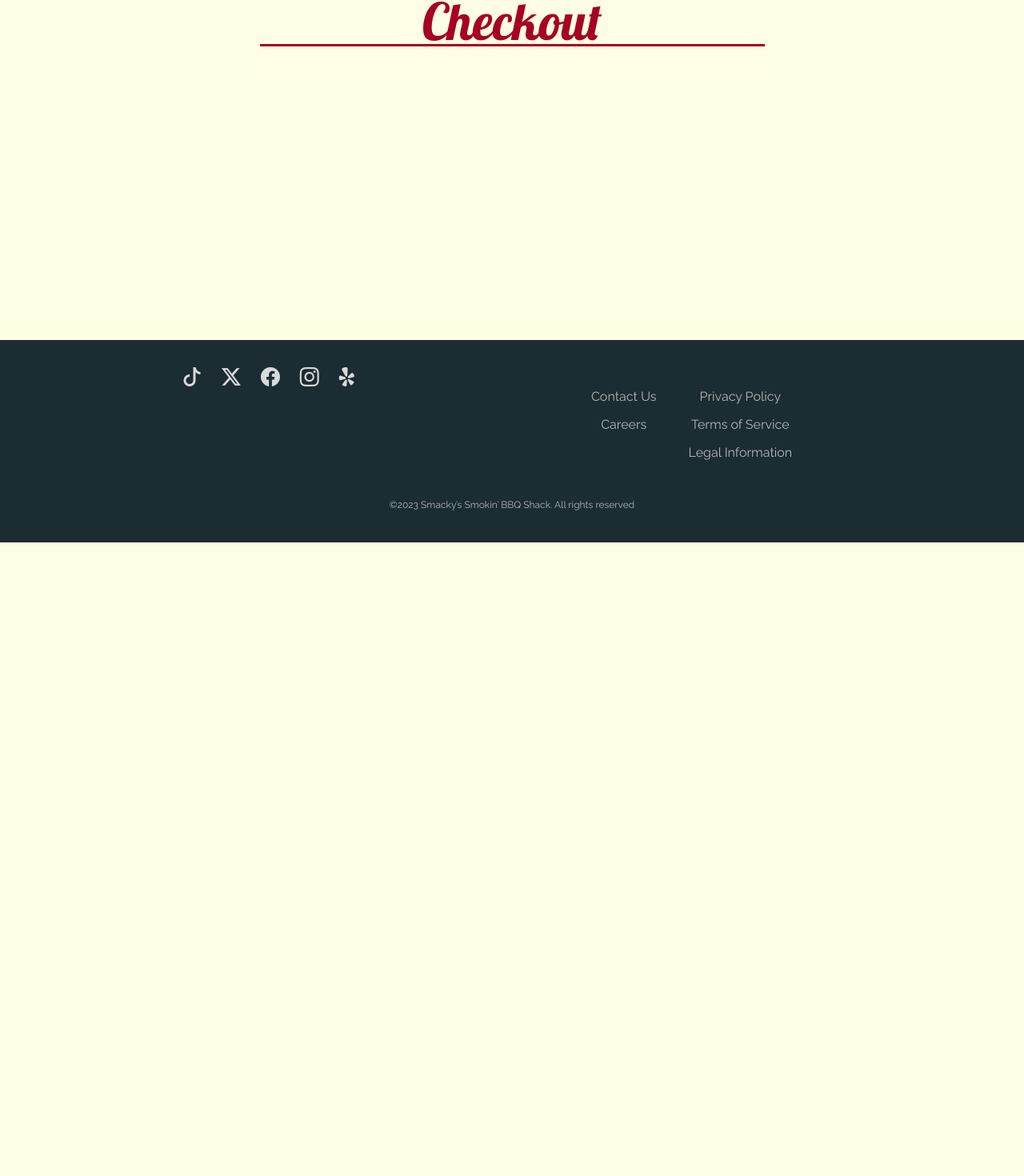
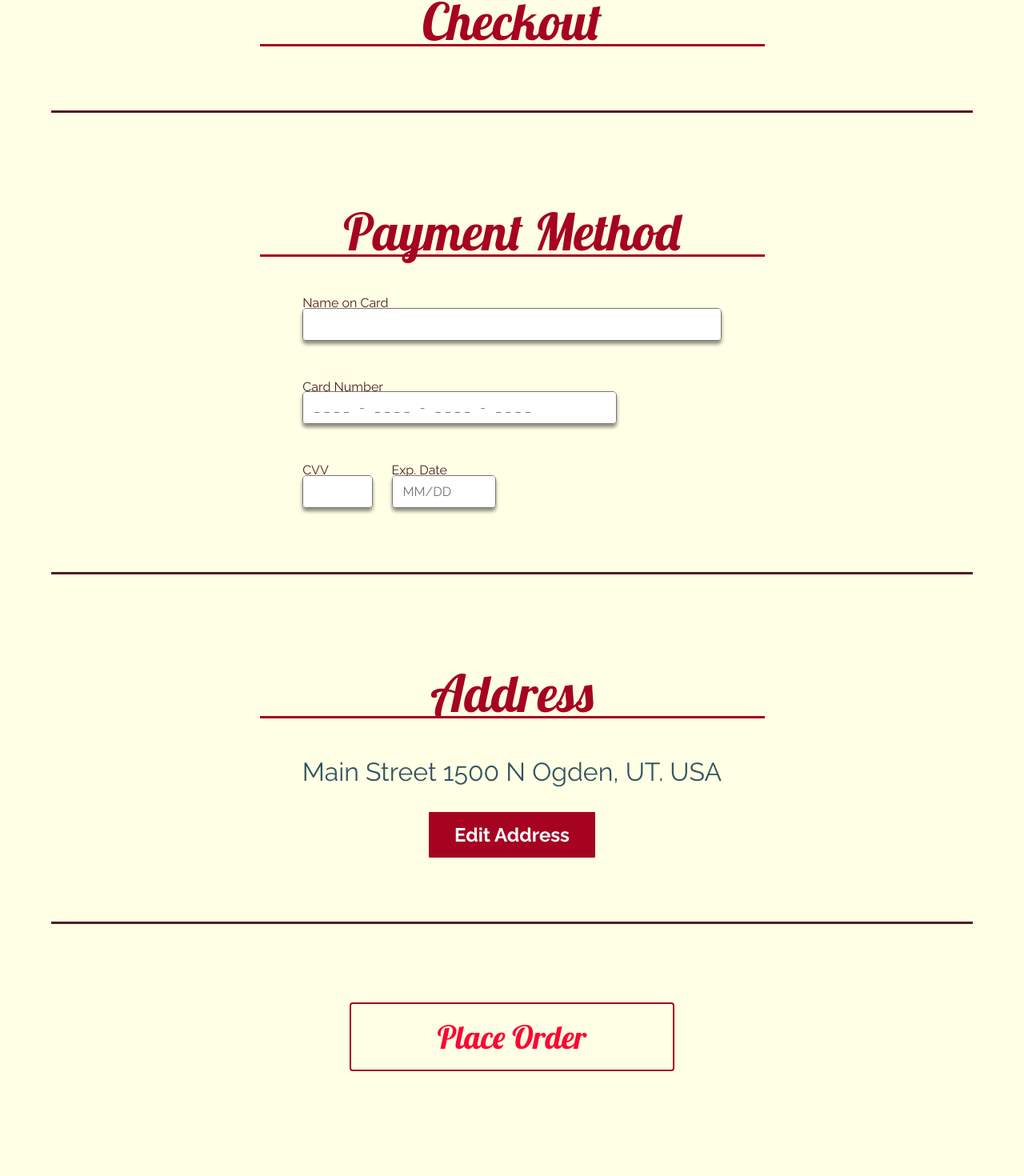
Before and after one commit to GatlinThompson/smacky-bbq, a React (Vite) app: page /checkout in a window 1280 px wide. Shown: the part 224-1694 px from the top of the page at 80% size. Before the commit the page ends 902 px from the top, so only its background shows below. Built offline with nearby package versions, Linux system fonts and the light colour scheme; a web font is replaced by a local one.

Commit message:
12/12 changes

```diff
--- /dev/null
+++ b/src/components/checkout/Address.jsx
@@ -0,0 +1,25 @@
+import Header from "../../elements/Header";
+import Button from "../../elements/Button";
+import { useContext } from "react";
+import UserContext from "../../store/user-context";
+
+const Address = () => {
+  const userCtx = useContext(UserContext);
+
+  return (
+    <section className="checkout-address">
+      <Header title={"Address"} addClass="page-header" subHeader={true} />
+      <div className="location-edit text-center checkout-address-text">
+        <p className="mb-0 address-text">{userCtx.address}</p>
+        <Button
+          title={"Edit Address"}
+          addedClass={"address-checkout"}
+          location={"#"}
+        />
+      </div>
+      <hr className="form-section col-11 mx-auto" />
+    </section>
+  );
+};
+
+export default Address;
--- /dev/null
+++ b/src/components/checkout/Payment.jsx
@@ -0,0 +1,38 @@
+import Header from "../../elements/Header";
+import Input from "../../elements/Input";
+
+const Payment = () => {
+  return (
+    <section>
+      <hr className="form-section col-11 mx-auto" />
+      <Header
+        title={"Payment Method"}
+        addClass="page-header mx-0"
+        subHeader={true}
+      />
+      <form className="col-11 col-lg-5 mx-auto align-self-start">
+        <div className="contact-info payment-info">
+          <Input title="Name on Card" addClass={"col-12"} />
+          <Input
+            title="Card Number"
+            addClass={"col-11 letter-spacing col-lg-9"}
+            placeholder={"____ - ____ - ____ - ____"}
+          />
+          <div className="mt-3 mt-lg-5 d-flex flex-row">
+            <Input title={"CVV"} addClass={"col-2"} type={"number"} />
+
+            <Input
+              title={"Exp. Date"}
+              addClass={"col-3 ms-4"}
+              placeholder={"MM/DD"}
+              type={"number"}
+            />
+          </div>
+        </div>
+      </form>
+      <hr className="form-section col-11 mx-auto" />
+    </section>
+  );
+};
+
+export default Payment;
--- /dev/null
+++ b/src/components/checkout/checkout.scss
@@ -0,0 +1,9 @@
+.address-text {
+  margin-top: 30px;
+  color: $dark-blue;
+  font-size: 2rem;
+
+  @include media-breakpoint-up(lg) {
+    margin-top: 3rem;
+  }
+}
--- a/src/components/home/SpecialItem.jsx
+++ b/src/components/home/SpecialItem.jsx
@@ -39,6 +39,7 @@ const SpecialItem = (props) => {
             title={"See Special"}
             padding={"1rem 2.5rem"}
             fontsize={"2rem"}
+            addClass={"special-button"}
           />
         </div>
       </div>
--- a/src/components/login/Signup.jsx
+++ b/src/components/login/Signup.jsx
@@ -7,8 +7,6 @@ import { useNavigate } from "react-router-dom";
 
 const SignUp = () => {
   const navigate = useNavigate();
-
-  const [birthday, setBirthday] = useState("");
 
   const showPassword = () => {
     const password = document.getElementById("password");
--- a/src/components/login/login.scss
+++ b/src/components/login/login.scss
@@ -143,6 +143,16 @@
   & > div.input-without {
     margin-top: 1rem;
   }
+
+  &.payment-info {
+    & > div {
+      margin-top: 1.5rem;
+
+      @include media-breakpoint-up(lg) {
+        margin-top: 3rem;
+      }
+    }
+  }
 }
 
 hr.form-section {
--- a/src/components/modal/Modal.jsx
+++ b/src/components/modal/Modal.jsx
@@ -14,6 +14,10 @@ const Modals = (props) => {
     props.closeModal();
   };
 
+  const closeOrder = () => {
+    userCtx.startOrder(false);
+  };
+
   return (
     <Modal
       size="lg"
@@ -23,6 +27,8 @@ const Modals = (props) => {
       className="mx-auto"
     >
       <Modal.Body className="mx-auto">
+        {!props.placeOrder && (
+          <>
             <h3 className="text-center header modal-header mx-auto mb-0">
               {props.selectedItem} was added to Cart.
             </h3>
@@ -43,6 +49,28 @@ const Modals = (props) => {
                 onClick={startOrdering}
               />
             </div>
+          </>
+        )}
+
+        {props.placeOrder && (
+          <>
+            <h3 className="text-center header modal-header mx-auto mb-0">
+              Your Order is Confirmed
+            </h3>
+            <p className="text-center modal-context mb-0 col-12 col-lg-8 mx-auto">
+              Your order was confirmed, the chefs have began to grill up your
+              food.
+            </p>
+            <div className="modal-buttons col-11  col-lg-6 text-center mx-auto">
+              <Button
+                title={"Return to Home"}
+                location={"/"}
+                onClick={closeOrder}
+                addedClass={"add-more-modal-btn col-12"}
+              />
+            </div>
+          </>
+        )}
       </Modal.Body>
     </Modal>
   );
--- a/src/elements/Button.scss
+++ b/src/elements/Button.scss
@@ -77,3 +77,16 @@
     font-size: 1.5rem;
   }
 }
+
+.address-checkout {
+  margin-top: 51px;
+  padding: 14px 0;
+  @include media-breakpoint-up(lg) {
+    margin-top: 2rem;
+  }
+
+  & > a {
+    padding: 14px 2rem;
+    font-size: 1.5rem;
+  }
+}
--- a/src/elements/FancyButton.scss
+++ b/src/elements/FancyButton.scss
@@ -150,4 +150,24 @@
       width: 100%;
     }
   }
+
+  &.special-button {
+    padding: 1rem 0 !important ;
+
+    & > a {
+      padding: 1rem 40px;
+    }
+  }
+
+  &.place-order-button {
+    margin-top: calc(43px - 16px);
+    width: 100%;
+    max-width: 406px;
+    padding: 1rem 39px;
+    font-size: 40px;
+
+    @include media-breakpoint-up(lg) {
+      margin-top: calc(98px - 16px);
+    }
+  }
 }
--- a/src/elements/Header.scss
+++ b/src/elements/Header.scss
@@ -32,6 +32,17 @@
     @include media-breakpoint-up(lg) {
       margin-top: 6.87rem;
     }
+
+    &.mx-0 {
+      width: 100% !important;
+      display: flex;
+      min-width: 366px;
+
+      & > h2 {
+        width: 100% !important;
+        min-width: 366px;
+      }
+    }
   }
 
   &.contact-header {
--- a/src/pages/Checkout.jsx
+++ b/src/pages/Checkout.jsx
@@ -1,17 +1,41 @@
-import { useEffect } from "react";
+import { useEffect, useState } from "react";
 import Header from "../elements/Header";
+import Payment from "../components/checkout/Payment";
+import Address from "../components/checkout/Address";
+import FancyButton from "../elements/FancyButton";
+import Modal from "../components/modal/Modal";
 
 const CheckoutPage = () => {
+  const [show, setShowModal] = useState(false);
+
   useEffect(() => {
     document.title = "Smacky's | Checkout";
     window.scrollTo({ top: 0, left: 0, behavior: "instant" });
   }, []);
 
+  const showModal = () => {
+    setShowModal(true);
+  };
+
+  const closeModal = () => {
+    setShowModal(false);
+  };
+
   return (
     <>
       <main className="container-xxl">
         <Header title={"Checkout"} addClass={"page-header"} />
+        <Payment />
+        <Address />
+        <div className="text-center col-11  col-lg-5 mx-auto">
+          <FancyButton
+            title={"Place Order"}
+            addClass={"place-order-button"}
+            onClick={showModal}
+          />
+        </div>
       </main>
+      <Modal show={show} closeModal={closeModal} placeOrder={true} />
     </>
   );
 };
--- a/src/styles/index.scss
+++ b/src/styles/index.scss
@@ -19,6 +19,7 @@
 @import "../components/login/login.scss";
 @import "../components/about/about.scss";
 @import "../components/location/locations.scss";
+@import "../components/checkout/checkout.scss";
 
 //Elements
 @import "../elements/FancyButton.scss";
```
Lines whose indentation alone changed are shown as unchanged.
